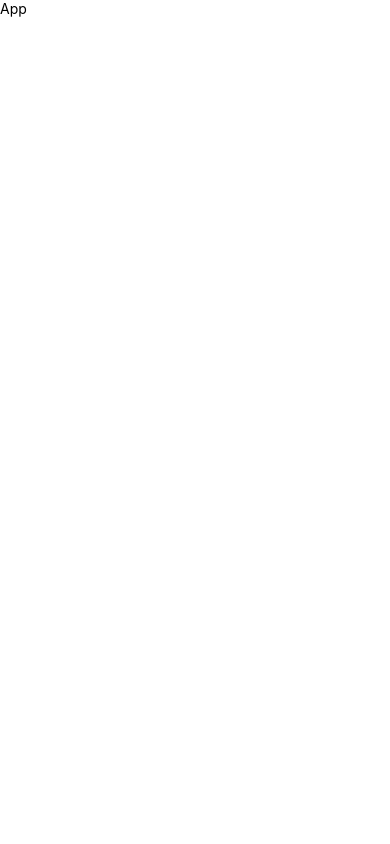
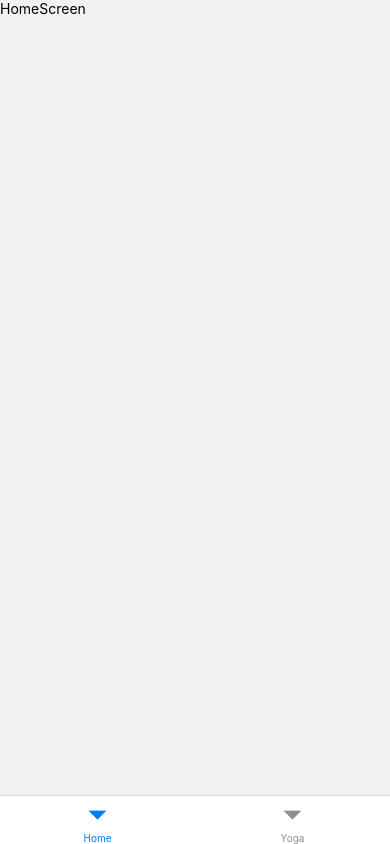
Before and after one commit to IbrahiimKhan/yog, a React Native app: screen /ROOT in a window 390 px wide. Built offline with nearby package versions, Linux system fonts and the light colour scheme.

Commit message:
setup navigator

```diff
--- a/App.tsx
+++ /dev/null
@@ -1,14 +0,0 @@
-import { StyleSheet, Text, View } from "react-native";
-import React from "react";
-
-const App = () => {
-  return (
-    <View>
-      <Text>App</Text>
-    </View>
-  );
-};
-
-export default App;
-
-const styles = StyleSheet.create({});
--- a/index.js
+++ b/index.js
@@ -1,7 +1,7 @@
-import 'react-native-gesture-handler';
-import { registerRootComponent } from 'expo';
+import "react-native-gesture-handler";
+import { registerRootComponent } from "expo";
 
-import App from './App';
+import App from "./src/App";
 
 // registerRootComponent calls AppRegistry.registerComponent('main', () => App);
 // It also ensures that whether you load the app in Expo Go or in a native build,
--- a/package.json
+++ b/package.json
@@ -11,6 +11,9 @@
   "dependencies": {
     "@mediapipe/pose": "~0.4.0",
     "@react-native-async-storage/async-storage": "~1.17.3",
+    "@react-navigation/bottom-tabs": "^6.5.20",
+    "@react-navigation/native": "^6.1.17",
+    "@react-navigation/native-stack": "^6.9.26",
     "@tensorflow-models/mobilenet": "^2.1.1",
     "@tensorflow-models/pose-detection": "2.0.0",
     "@tensorflow/tfjs": "3.18.0",
@@ -26,6 +29,8 @@
     "react-native": "0.69.3",
     "react-native-fs": "2.14.1",
     "react-native-gesture-handler": "~2.5.0",
+    "react-native-safe-area-context": "^4.10.7",
+    "react-native-screens": "^3.32.0",
     "react-native-svg": "12.3.0"
   },
   "devDependencies": {
--- /dev/null
+++ b/src/App.tsx
@@ -0,0 +1,11 @@
+import * as React from "react";
+import { NavigationContainer } from "@react-navigation/native";
+import { RootStackNavigator } from "./navigation/RootStackNavigator";
+
+export default function App() {
+  return (
+    <NavigationContainer>
+      <RootStackNavigator />
+    </NavigationContainer>
+  );
+}
--- /dev/null
+++ b/src/navigation/BottomTabNavigator.tsx
@@ -0,0 +1,15 @@
+import * as React from "react";
+import { createBottomTabNavigator } from "@react-navigation/bottom-tabs";
+import { HomeScreen } from "../screens/HomeScreen";
+import { YogaScreen } from "../screens/YogaScreen";
+
+const Tab = createBottomTabNavigator();
+
+export const BottomTabNavigator = () => {
+  return (
+    <Tab.Navigator screenOptions={{ headerShown: false }}>
+      <Tab.Screen name="Home" component={HomeScreen} />
+      <Tab.Screen name="Yoga" component={YogaScreen} />
+    </Tab.Navigator>
+  );
+};
--- /dev/null
+++ b/src/navigation/RootStackNavigator.tsx
@@ -0,0 +1,13 @@
+import * as React from "react";
+import { createNativeStackNavigator } from "@react-navigation/native-stack";
+import { BottomTabNavigator } from "./BottomTabNavigator";
+
+const Stack = createNativeStackNavigator();
+
+export const RootStackNavigator = () => {
+  return (
+    <Stack.Navigator screenOptions={{ headerShown: false }}>
+      <Stack.Screen name="ROOT" component={BottomTabNavigator} />
+    </Stack.Navigator>
+  );
+};
--- /dev/null
+++ b/src/screens/HomeScreen.tsx
@@ -0,0 +1,14 @@
+import { StyleSheet, Text, View } from "react-native";
+import React, { ReactElement } from "react";
+
+export const HomeScreen = (): ReactElement => {
+  return (
+    <View>
+      <Text>HomeScreen</Text>
+    </View>
+  );
+};
+
+export default HomeScreen;
+
+const styles = StyleSheet.create({});
--- /dev/null
+++ b/src/screens/YogaScreen.tsx
@@ -0,0 +1,14 @@
+import { StyleSheet, Text, View } from "react-native";
+import React, { ReactElement } from "react";
+
+export const YogaScreen = (): ReactElement => {
+  return (
+    <View>
+      <Text>YogaScreen</Text>
+    </View>
+  );
+};
+
+export default YogaScreen;
+
+const styles = StyleSheet.create({});
```
Also changed, not shown: 3 other files (tests, documents, lock files or other folders).
